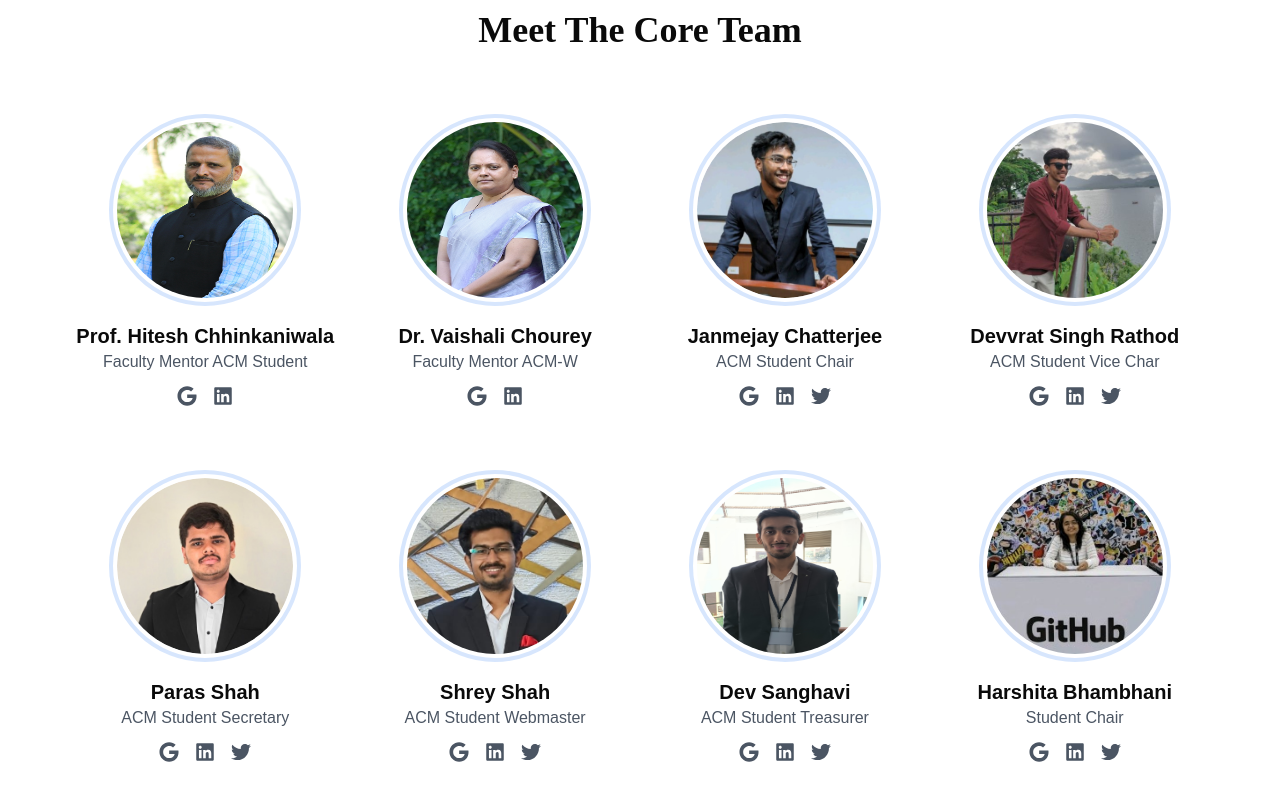
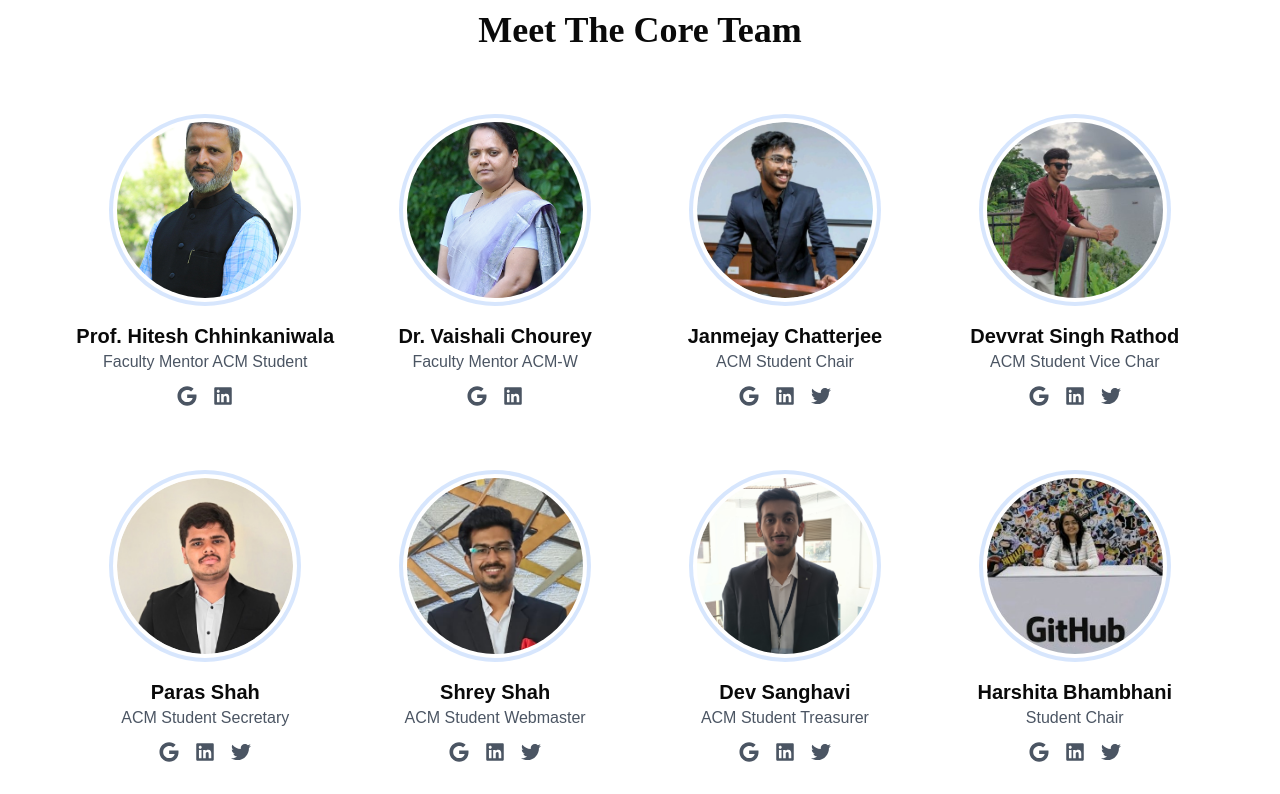
Before and after one commit to NotTheRightGuy/acm-website, a Next.js app: page / in a window 1280 px wide. Shown: the part 3226-4020 px from the top of the page. Built offline with nearby package versions, Linux system fonts and the light colour scheme; a web font is replaced by a local one.

Commit message:
feat: fixed stretching of image in teams component

```diff
--- a/components/Team.tsx
+++ b/components/Team.tsx
@@ -23,7 +23,7 @@ const MemberCard = ({
                 <img
                     src={image}
                     alt={name}
-                    className="lg:w-48 lg:h-48 w-32 h-32 rounded-full border-4 border-blue-500/20 p-1 transition-all duration-300 group-hover:border-blue-500"
+                    className="lg:w-48 lg:h-48 w-32 h-32 rounded-full border-4 border-blue-500/20 p-1 transition-all duration-300 group-hover:border-blue-500 object-cover object-center"
                 />
             </div>
             <h3 className="mt-4 text-xl font-bold">{name}</h3>
```
